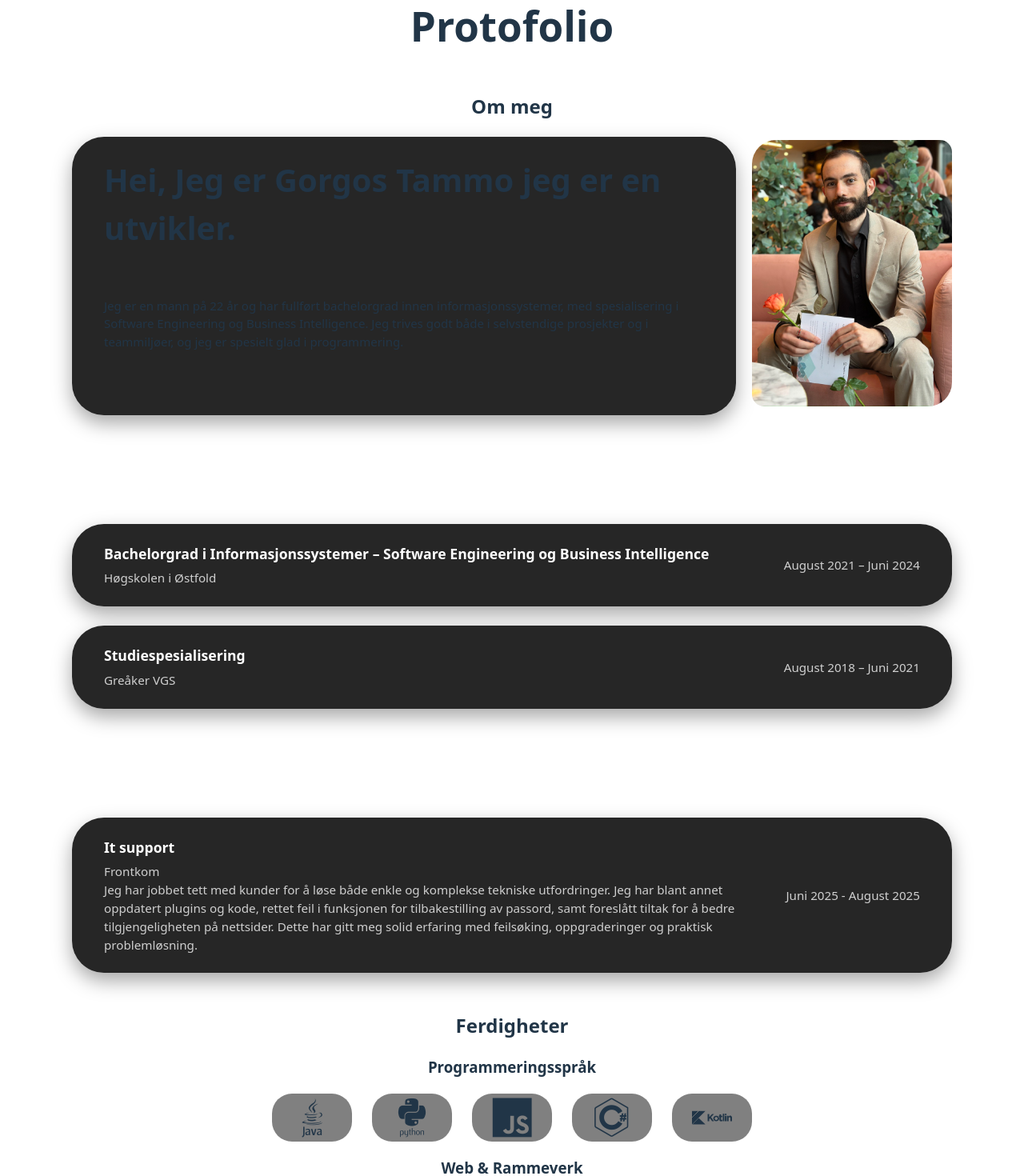
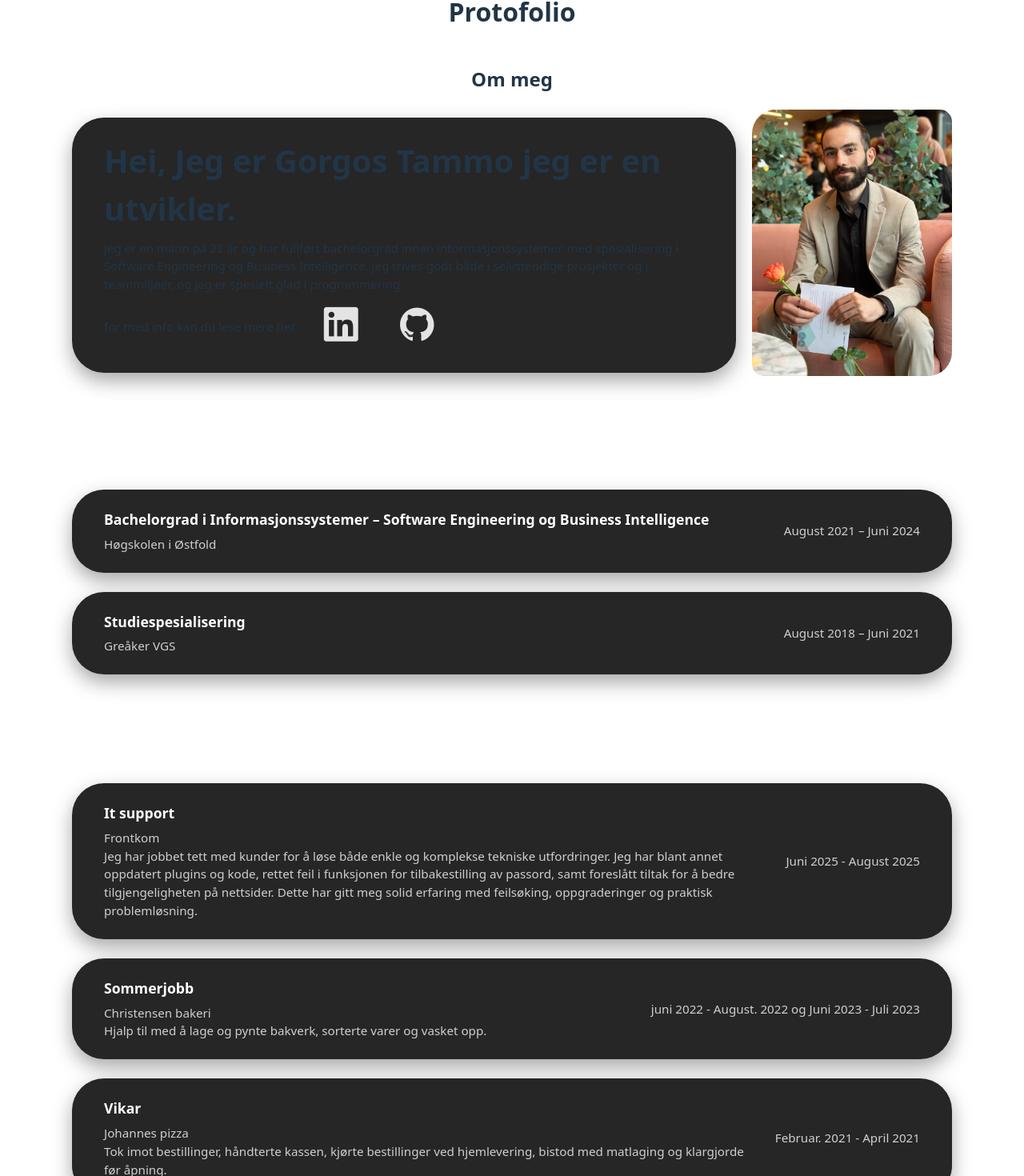
Before and after one commit to Gorgostammos/portfolio, a React (Vite) app: page / in a window 1280 px wide. Shown: the part 62-1532 px from the top of the page at 80% size. Built offline with nearby package versions, Linux system fonts and the light colour scheme.

Commit message:
la til nye info

```diff
--- a/src/App.css
+++ b/src/App.css
@@ -148,11 +148,11 @@ i.devicon-java-plain-wordmark:hover,
   border-radius: 40px;
   padding: 1.5rem 2.5rem;
   display: flex;
+  flex-direction: column;
+  gap: 0.5rem;
   box-shadow: 0 10px 25px rgba(0, 0, 0, 0.35);
   text-align: left;
   justify-content: flex-start;
-    flex-wrap: wrap;
-    height: 300px;
 }
 
 p#jeg {
@@ -163,10 +163,30 @@ p#jeg {
 
 p#omMeg {
   font-size: 15px;
+  margin: 0;
+}
+
+section.divider {
+  display: flex;
+  gap: 30px;
+  align-items: center;
 }
 
 
+.social-icons {
+  display: flex;
+  gap: 50px;
+}
+
+
+a {
+  text-decoration: none;
+  color: #e3e3e3;
+  font-size: 45px;
+}
+
 img {
+
     border-radius: 30px 15px;
     width: 250px;
 }
--- a/src/App.jsx
+++ b/src/App.jsx
@@ -16,11 +16,33 @@ function App() {
               <p id="jeg">Hei, Jeg er Gorgos Tammo jeg er en utvikler.</p>
               <p id="omMeg">
                 Jeg er en mann på 22 år og har fullført bachelorgrad innen
-            informasjonssystemer, med spesialisering i Software Engineering og
-            Business Intelligence. Jeg trives godt både i selvstendige
+                informasjonssystemer, med spesialisering i Software Engineering
+                og Business Intelligence. Jeg trives godt både i selvstendige
                 prosjekter og i teammiljøer, og jeg er spesielt glad i
                 programmering.
               </p>
+
+              <section className="divider">
+                <p id="omMeg">for med info kan du lese mere her:</p>
+
+                <div className="social-icons">
+                  <a
+                    href="https://www.linkedin.com/in/gorgos-tammo-997b621ba/"
+                    target="_blank"
+                    rel="noopener noreferrer"
+                  >
+                    <i className="devicon-linkedin-plain"></i>
+                  </a>
+
+                  <a
+                    href="https://github.com/Gorgostammos"
+                    target="_blank"
+                    rel="noopener noreferrer"
+                  >
+                    <i className="devicon-github-original"></i>
+                  </a>
+                </div>
+              </section>
             </div>
             <div className="bilde">
               <img src="public/minbilde.jpeg" alt="Profilbilde" />
@@ -61,28 +83,50 @@ function App() {
             <div className="experience-left">
               <h3>It support</h3>
               <p className="experience-workplace">Frontkom</p>
-              <p className="experience-workplace">Jeg har jobbet tett med kunder for å løse både enkle og komplekse tekniske
-utfordringer. Jeg har blant annet oppdatert plugins og kode, rettet feil i
-funksjonen for tilbakestilling av passord, samt foreslått tiltak for å bedre
-tilgjengeligheten på nettsider. Dette har gitt meg solid erfaring med feilsøking,
-oppgraderinger og praktisk problemløsning.</p>
-
+              <p className="experience-workplace">
+                Jeg har jobbet tett med kunder for å løse både enkle og
+                komplekse tekniske utfordringer. Jeg har blant annet oppdatert
+                plugins og kode, rettet feil i funksjonen for tilbakestilling av
+                passord, samt foreslått tiltak for å bedre tilgjengeligheten på
+                nettsider. Dette har gitt meg solid erfaring med feilsøking,
+                oppgraderinger og praktisk problemløsning.
+              </p>
             </div>
             <div className="experience-right">
               <p className="experience-date">Juni 2025 - August 2025</p>
             </div>
-
           </section>
 
+          <section className="experience-card">
+            <div className="experience-left">
+              <h3>Sommerjobb</h3>
+              <p className="experience-workplace">Christensen bakeri</p>
+              <p className="experience-workplace">
+                Hjalp til med å lage og pynte bakverk, sorterte varer og vasket
+                opp.
+              </p>
+            </div>
+            <div className="experience-right">
+              <p className="experience-date">
+                juni 2022 - August. 2022 og Juni 2023 - Juli 2023
+              </p>
+            </div>
+          </section>
 
-
-
-
+          <section className="experience-card">
+            <div className="experience-left">
+              <h3>Vikar</h3>
+              <p className="experience-workplace">Johannes pizza</p>
+              <p className="experience-workplace">
+                Tok imot bestillinger, håndterte kassen, kjørte bestillinger ved
+                hjemlevering, bistod med matlaging og klargjorde før åpning.
+              </p>
             </div>
-
-
-
-
+            <div className="experience-right">
+              <p className="experience-date">Februar. 2021 - April 2021</p>
+            </div>
+          </section>
+        </div>
 
         <div className="Ferdigheter">
           <h2>Ferdigheter</h2>
@@ -188,5 +232,4 @@ oppgraderinger og praktisk problemløsning.</p>
     </>
   );
 }
-
 export default App;
--- a/src/index.css
+++ b/src/index.css
@@ -13,15 +13,6 @@
   -moz-osx-font-smoothing: grayscale;
 }
 
-a {
-  font-weight: 500;
-  color: #646cff;
-  text-decoration: inherit;
-}
-a:hover {
-  color: #535bf2;
-}
-
 body {
   margin: 0;
   display: flex;
@@ -30,29 +21,7 @@ body {
   min-height: 100vh;
 }
 
-h1 {
-  font-size: 3.2em;
-  line-height: 1.1;
-}
 
-button {
-  border-radius: 8px;
-  border: 1px solid transparent;
-  padding: 0.6em 1.2em;
-  font-size: 1em;
-  font-weight: 500;
-  font-family: inherit;
-  background-color: #1a1a1a;
-  cursor: pointer;
-  transition: border-color 0.25s;
-}
-button:hover {
-  border-color: #646cff;
-}
-button:focus,
-button:focus-visible {
-  outline: 4px auto -webkit-focus-ring-color;
-}
 
 @media (prefers-color-scheme: light) {
   :root {
```
Lines whose indentation alone changed are shown as unchanged.
